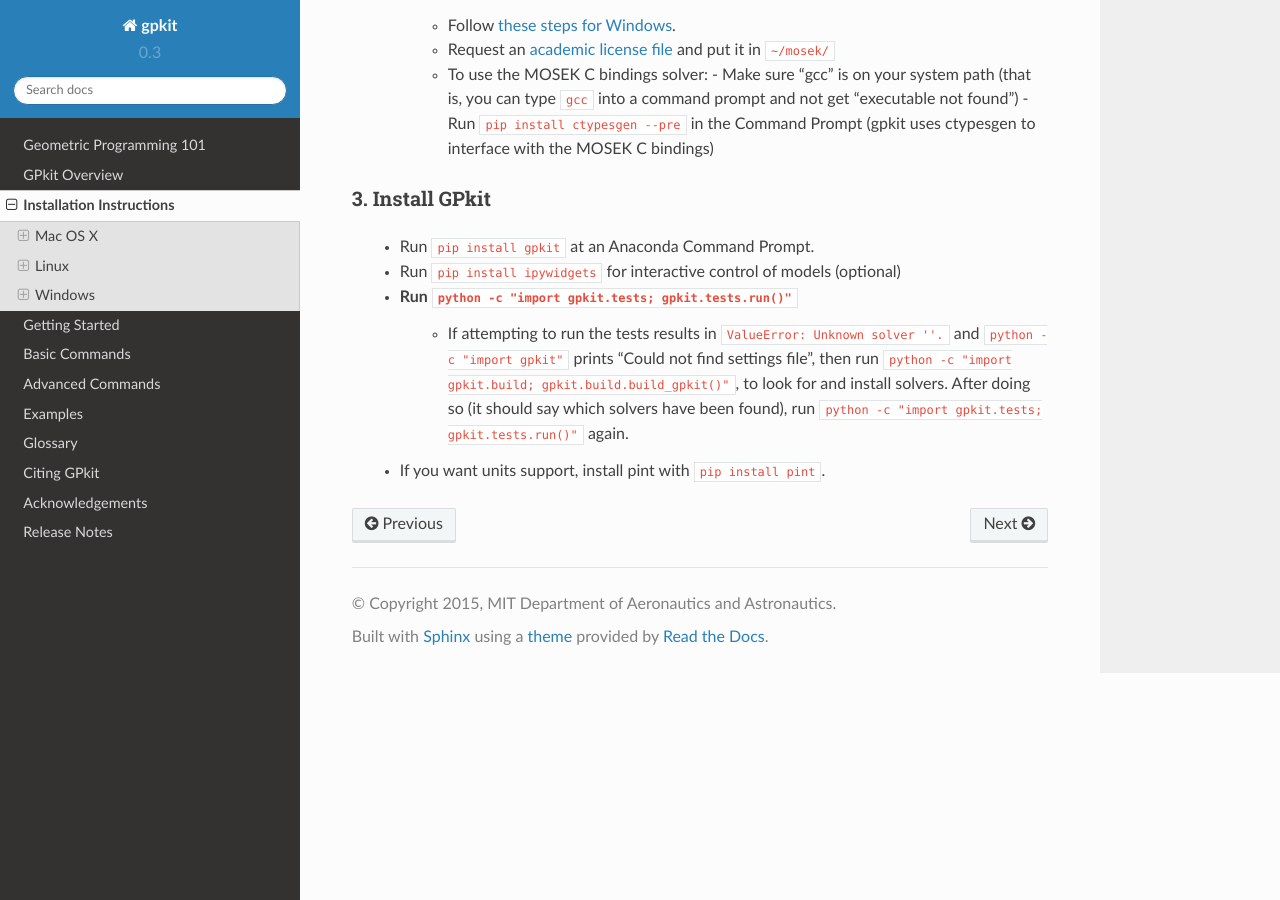
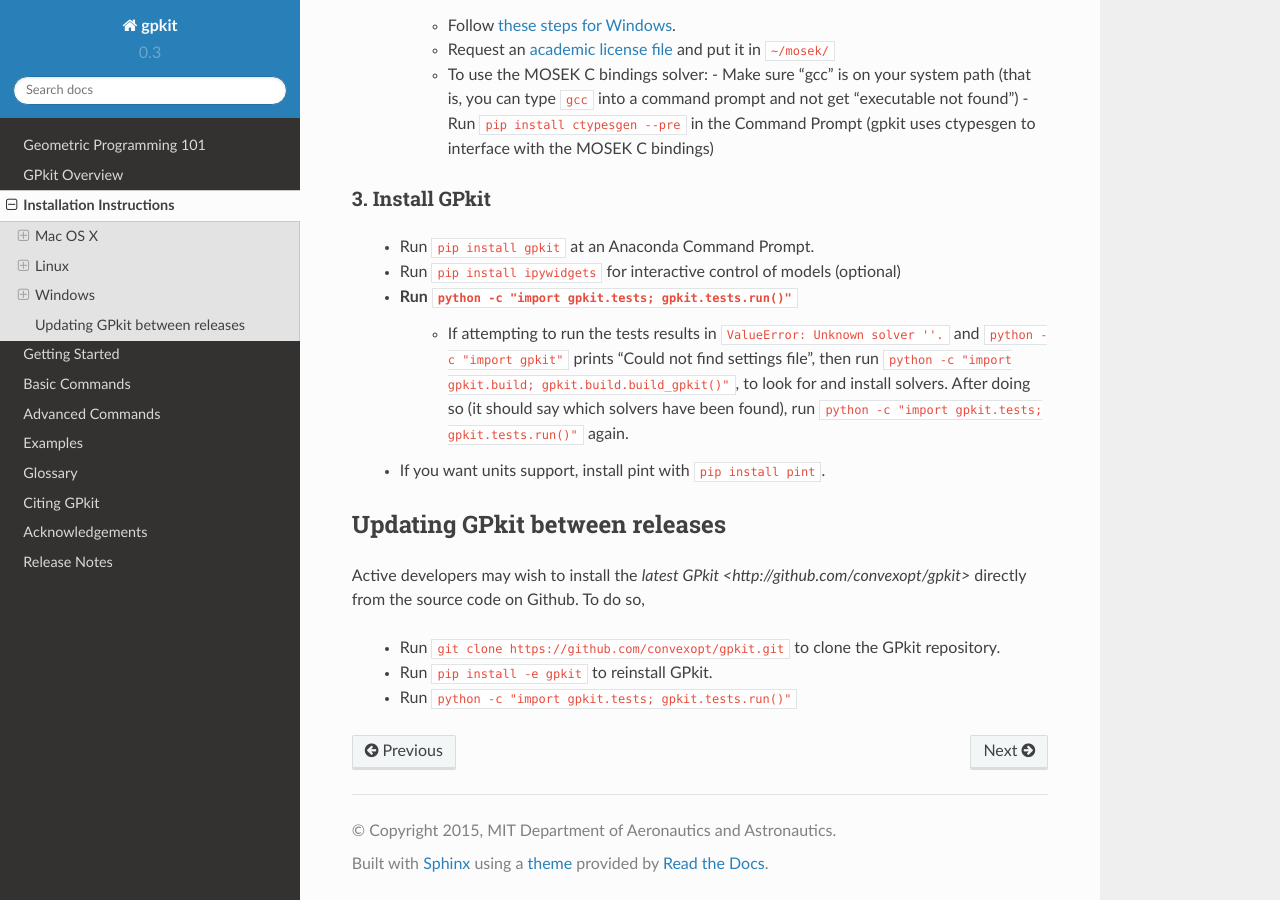
Before and after one commit to convexengineering/gpkit, a Sphinx documentation site: the page built from docs/source/installation.rst, in a window 1280 px wide and 900 px high, scrolled down 2215 px. Built offline with Sphinx 7.4.7 and the Read the Docs theme 2.0.0, drawn with Linux system fonts in a browser that asks for light colours.

Commit message:
add reinstall/update instructions

```diff
--- a/docs/source/installation.rst
+++ b/docs/source/installation.rst
@@ -101,3 +101,13 @@ Windows
   - Run ``python -c "import gpkit.tests; gpkit.tests.run()"``
       - If attempting to run the tests results in ``ValueError: Unknown solver ''.`` and ``python -c "import gpkit"`` prints "Could not find settings file", then run ``python -c "import gpkit.build; gpkit.build.build_gpkit()"``, to look for and install solvers. After doing so (it should say which solvers have been found), run     ``python -c "import gpkit.tests; gpkit.tests.run()"`` again.
   - If you want units support, install pint with ``pip install pint``.
+
+
+Updating GPkit between releases
+===============================
+
+Active developers may wish to install the `latest GPkit <http://github.com/convexopt/gpkit>` directly from the source code on Github. To do so,
+
+  - Run ``git clone https://github.com/convexopt/gpkit.git`` to clone the GPkit repository.
+  - Run ``pip install -e gpkit`` to reinstall GPkit.
+  - Run ``python -c "import gpkit.tests; gpkit.tests.run()"``
```
